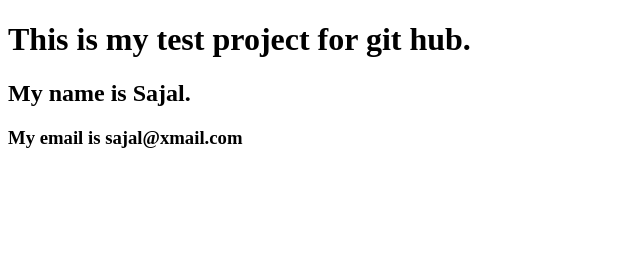
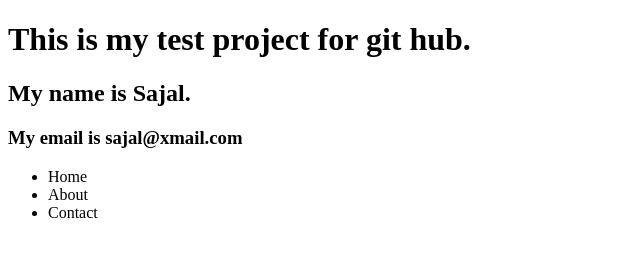
Before and after one commit to sajal9922/test, a plain HTML site: page Index.html in a window 1280 px wide. Shown: the whole page, without its empty margins (0-640 px from the left). Drawn offline with Linux system fonts and the light colour scheme.

Commit message:
Add list on my page

```diff
--- a/Index.html
+++ b/Index.html
@@ -9,5 +9,12 @@
     <h1>This is my test project for git hub.</h1>
     <h2>My name is Sajal.</h2>
     <h3>My email is sajal@xmail.com</h3>
+    <section>
+      <ul>
+        <li>Home</li>
+        <li>About</li>
+        <li>Contact</li>
+      </ul>
+    </section>
   </body>
 </html>
```
